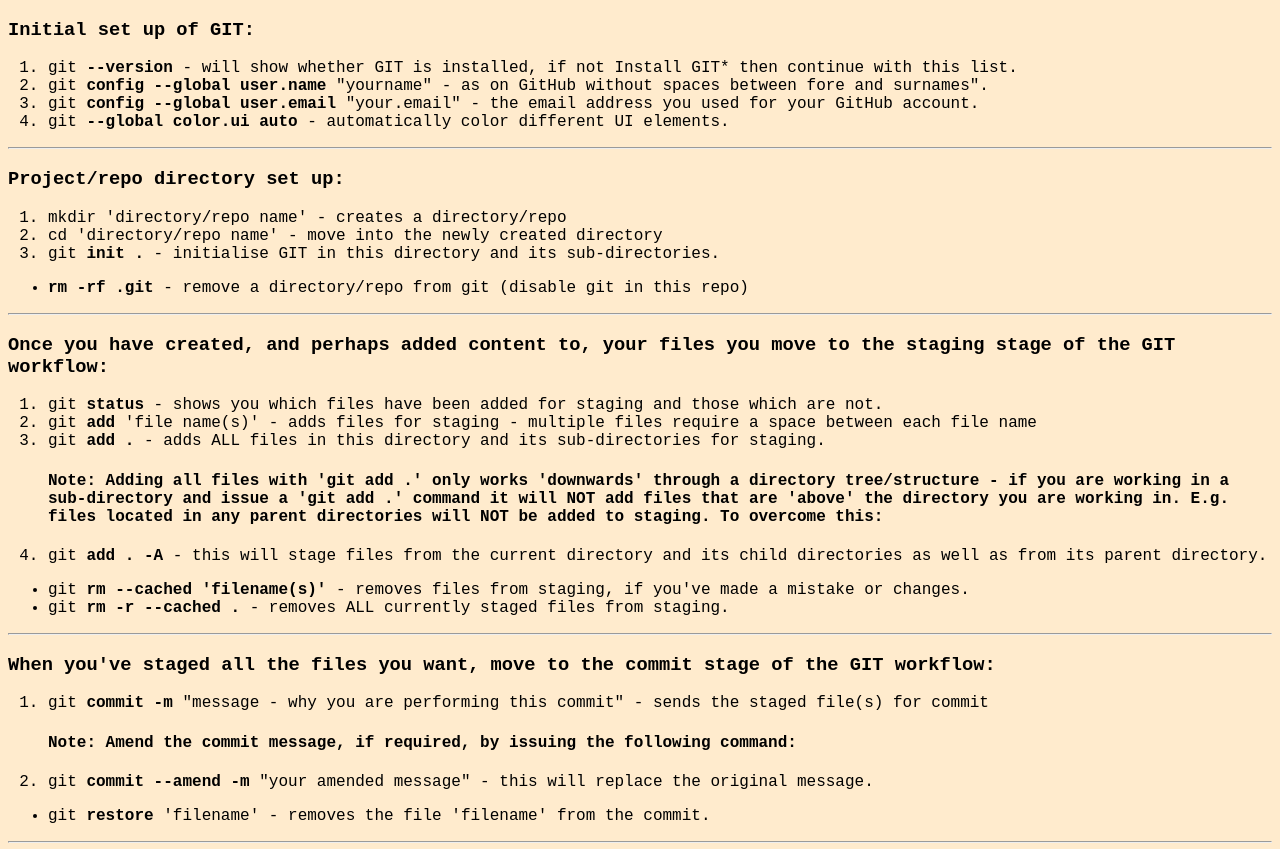
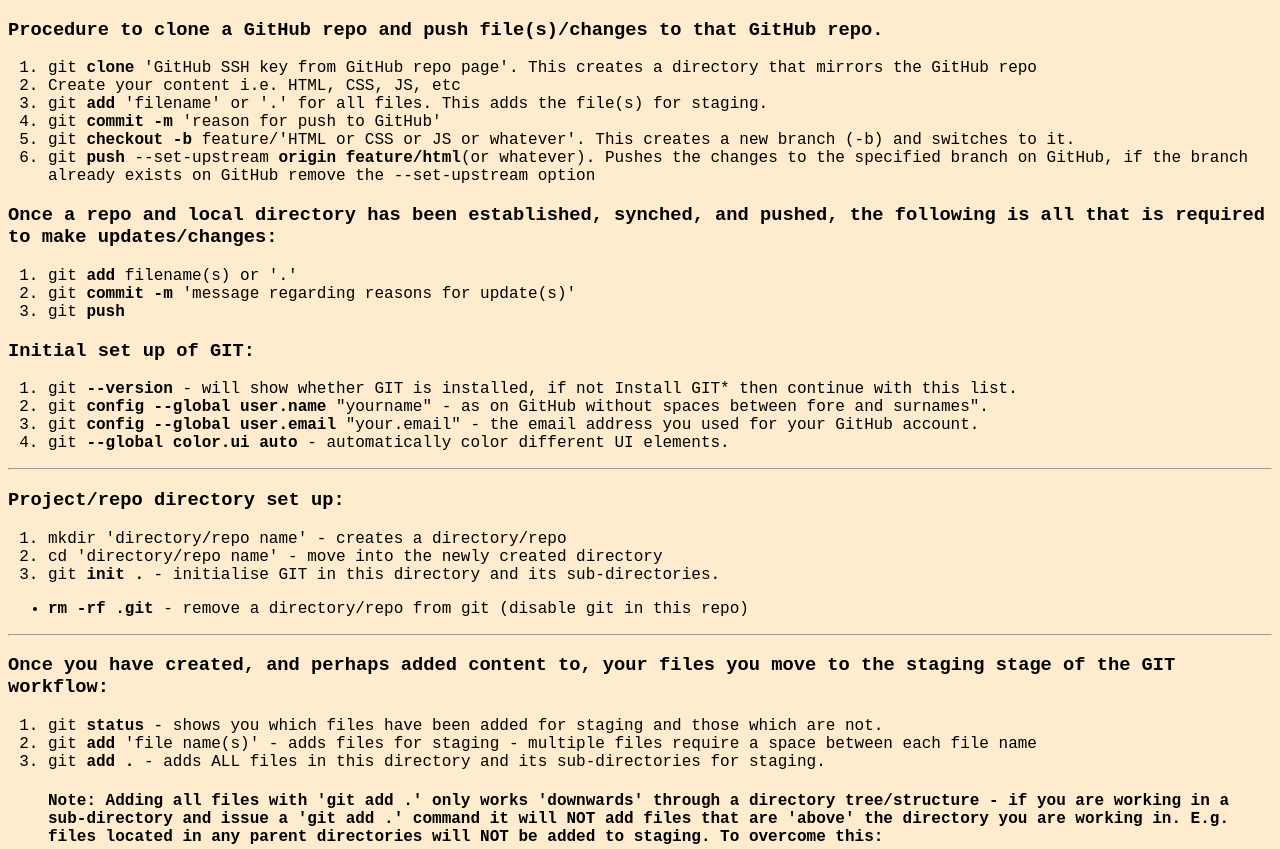
Before and after one commit to DericWard/git-commands, a plain HTML site: page index.html in a window 1280 px wide. Shown: the top 849 px of the page. Drawn offline with Linux system fonts and the light colour scheme.

Commit message:
added GIT commands and procedures to index.html

```diff
--- a/index.html
+++ b/index.html
@@ -11,6 +11,33 @@
 </header>
 
 <body>
+    <section>
+        <h3>Procedure to clone a GitHub repo and push file(s)/changes to that GitHub repo.</h3>
+        <ol>
+            <li>git <strong>clone</strong> 'GitHub SSH key from GitHub repo page'. This creates a directory that mirrors
+                the GitHub repo</li>
+            <li>Create your content i.e. HTML, CSS, JS, etc</li>
+            <li>git <strong>add</strong> 'filename' or '.' for all files. This adds the file(s) for staging.</li>
+            <li>git <strong>commit -m</strong> 'reason for push to GitHub'</li>
+            <li>git <strong>checkout -b</strong> feature/'HTML or CSS or JS or whatever'. This creates a new branch (-b)
+                and switches to
+                it.</li>
+            <li>git <strong>push</strong> --set-upstream <strong>origin feature/html</strong>(or whatever). Pushes the
+                changes to the specified branch on
+                GitHub, if the branch already exists on GitHub remove the --set-upstream option</li>
+        </ol>
+    </section>
+
+    <section>
+        <h3>Once a repo and local directory has been established, synched, and pushed, the following is all that is
+            required to make updates/changes:</h3>
+        <ol>
+            <li>git <strong>add</strong> filename(s) or '.'</li>
+            <li>git <strong>commit -m</strong> 'message regarding reasons for update(s)'</li>
+            <li>git <strong>push</strong></li>
+        </ol>
+    </section>
+
     <h3>Initial set up of GIT:</h3>
     <ol>
         <li>git <strong>--version</strong> - will show whether GIT is installed, if not Install GIT* then continue with
```
